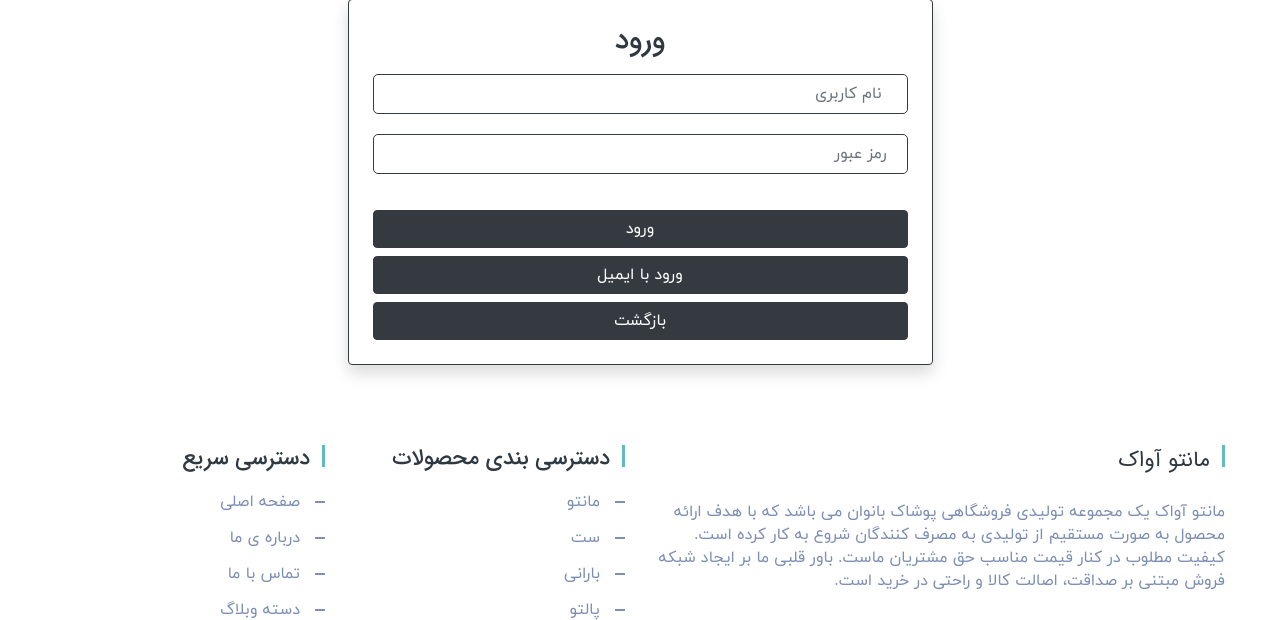
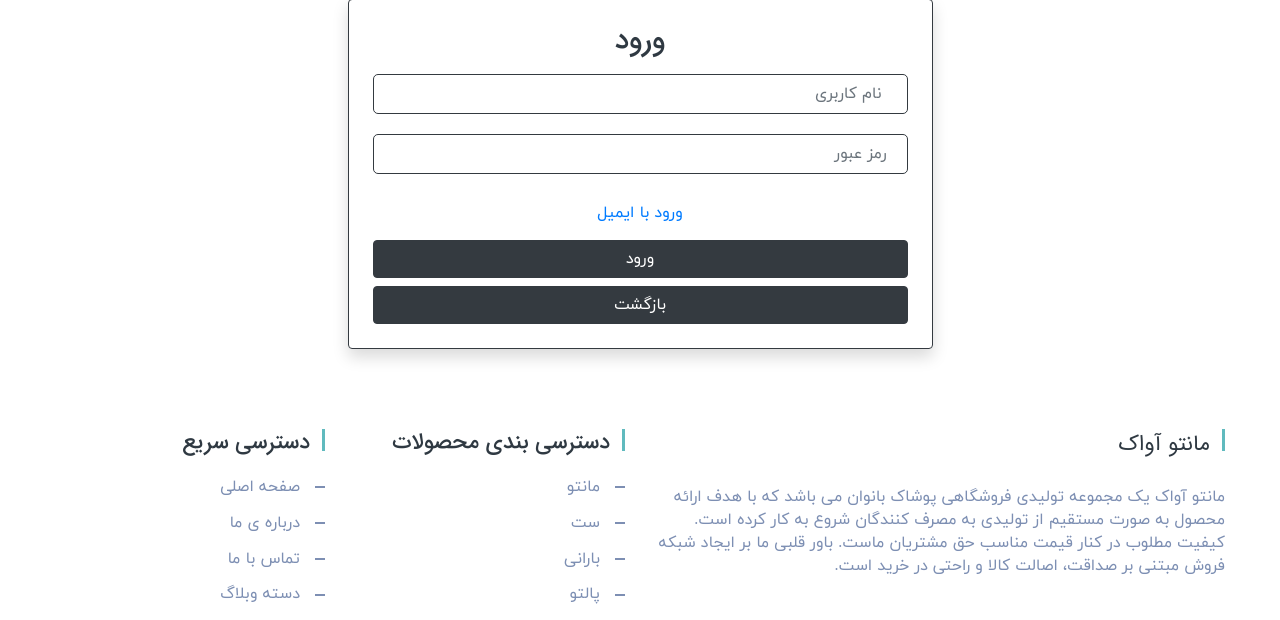
Before and after one commit to AbolfazlRasouli/Clothing_store, a Django app: page /accounts/login/ in a window 1280 px wide. Shown: the part 189-809 px from the top of the page. Run offline with Django 5.2, Linux system fonts and the light colour scheme; some libraries are stand-ins or nearby versions; some web fonts are replaced.

Commit message:
Making changes to the login.html template

```diff
--- a/apps/accounts/templates/accounts/login.html
+++ b/apps/accounts/templates/accounts/login.html
@@ -70,10 +70,11 @@
                         </div>
                     </div>
 
+                            <a class=" mt-2 w-100 " href="">ورود با ایمیل </a>
                     <div class="col-md-12">
                         <div class="">
                             <button type="submit" class="btn btn-dark mt-3 w-100"> ورود </button>
-                            <a class="btn btn-dark mt-2 w-100 " href="">ورود با ایمیل </a>
+
                             <a class="btn btn-dark mt-2 w-100 " href="">بازگشت</a>
                         </div>
                     </div>
```
